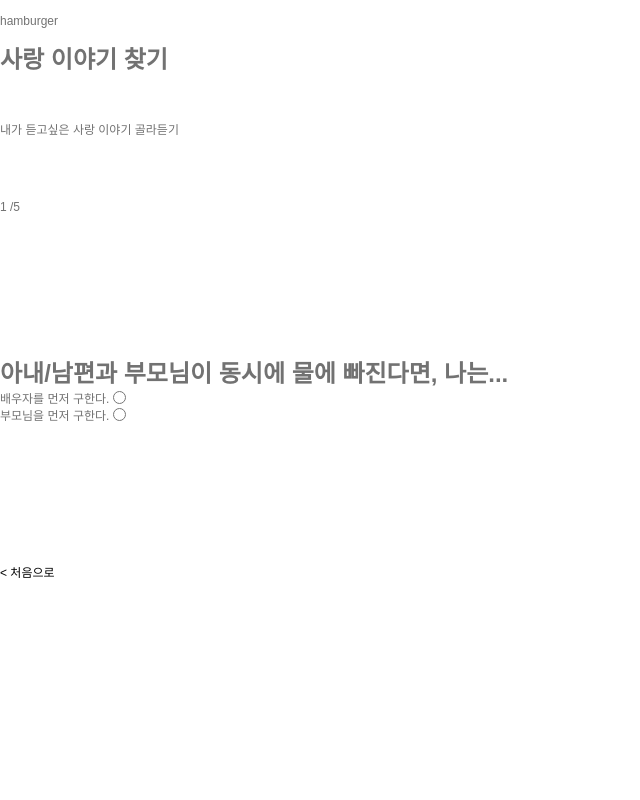
After one commit to eunjungleo/nilliweb, a Django app: template templates/quiz.html in a window 1280 px wide. The commit adds this page. Shown: the whole page, without its empty margins (0-640 px from the left). Run offline with Django 3.2, Linux system fonts and the light colour scheme; the template is opened without the code that fills it, so the values that code supplies are empty; some libraries are stand-ins or nearby versions.

Commit message:
feature quiz.html

```diff
--- a/nilli/settings.py
+++ b/nilli/settings.py
@@ -105,9 +105,9 @@ AUTH_PASSWORD_VALIDATORS = [
 # Internationalization
 # https://docs.djangoproject.com/en/3.1/topics/i18n/
 
-LANGUAGE_CODE = 'en-us'
+LANGUAGE_CODE = 'ko-kr'
 
-TIME_ZONE = 'UTC'
+TIME_ZONE = 'ASIA/SEOUL'
 
 USE_I18N = True
 
--- a/nilli/urls.py
+++ b/nilli/urls.py
@@ -15,12 +15,15 @@ Including another URLconf
 """
 from django.contrib import admin
 from django.urls import path
+import viewer.views
 from viewer.views import *
 
 urlpatterns = [
     path('admin/', admin.site.urls),
     path('about/', AboutView.as_view()),
-    path('detail/', ContentDetail.as_view()),
+    path('detail/<int:pk>/', viewer.views.detail_view, name='detail'),
     path('', ContentsAll.as_view()),
+    path('finder/', viewer.views.quiz, name='quiz'),
+
 
 ]
--- a/static/css/default.css
+++ b/static/css/default.css
@@ -1,21 +1,37 @@
 @charset "utf-8";
-@import url(http://fonts.googleapis.com/earlyaccess/notosanskr.css);
 
 /* layout */
+
+body {
+    display: grid;
+    width: 100%;
+    height: 100%;
+    grid-template-columns: 100%;
+    grid-template-rows: 5% 40% 45% 10%;
+    grid-template-areas:
+        "nav"
+        "header"
+        "main"
+        "footer";
+}
 nav {
-    height: 10%;
+    background-color: #ffffff;
+    position: fixed;
+    grid-area: nav;
 }
 
 header {
-    height: 20%;
+    grid-area: header;
+
 }
 
 main {
-    height: 60%;
+    grid-area: main;
+    overflow: auto !important;
 }
 
 footer {
-    height: 10%;
+    grid-area: footer;
 }
 
 /* nav slider  */
@@ -40,6 +56,7 @@ div.menu_slider {
 .active {
     display: block !important;
     position: fixed;
+    overflow-y: hidden;
     top: 0;
 }
 
@@ -47,29 +64,31 @@ div.menu_slider {
     width: 100% !important;
     height: 100% !important;
     z-index: 99;
+    display: none;
 }
 
 .scroll_lock {
-    overflow-y: hidden;
+    position: fixed;
+    overflow: hidden !important;
 }
 
 
 /* Reset */
- * {outline:0 !important;}
+ * {outline:0 !important; box-sizing: border-box;}
 html,body,h1,h2,h3,h4,h5,h6,div,p,blockquote,pre,code,address,ul,ol,li,menu,nav,section,article,aside,
-dl,dt,dd,table,thead,tbody,tfoot,label,caption,th,td,form,fieldset,legend,hr,input,button,textarea,object,figure,figcaption {margin:0;padding:0;}
-html, body{width:100%; height:100%;}
+dl,dt,dd,table,thead,tbody,tfoot,label,caption,th,td,form,fieldset,legend,hr,input,button,textarea,object,figure,figcaption {margin:0;padding:0; box-sizing: border-box;}
+html, body{max-width:100%; height:100%;}
 html{-webkit-touch-callout:none; -webkit-user-select:none; -webkit-tap-highlight-color:rgba(0, 0, 0, 0);}
 body{width:100%; background:#fff; min-width:320px; -webkit-text-size-adjust:none;word-wrap:break-word;word-break:break-all;}
 body,input,select,textarea,button {border:none;font-size:12px; font-family:'Noto Sans KR', sans-serif;color:#727272;}
 ul,ol,li{list-style:none;}
-table{width:100%;border-spacing:0;border-collapse:collapse;}
+table{width:100%;border-spacing:0;border-collapse:collapse; box-sizing: border-box;}
 img,fieldset{border:0;}
 address,cite,code,em{font-style:normal;font-weight:normal;}
 label,img,input,select,textarea,button{vertical-align:middle;}
 .hide,caption,legend{line-height:0;font-size:1px;overflow:hidden;}
 hr{display:none;}
-main,header,section,nav,footer,aside,article,figure{display:block;}
+main,header,section,nav,footer,aside,article,figure{display:block; width: 100%; margin: 0; padding: 0;}
 a{color:#000;text-decoration:none;}
 
 /* Form */
--- /dev/null
+++ b/static/css/quiz.css
@@ -0,0 +1,47 @@
+body {
+    display: grid;
+    width: 100%;
+    height: 100%;
+    grid-template-columns: 100%;
+    grid-template-rows: 5% 20% 65% 10%;
+    grid-template-areas:
+        "nav"
+        "header"
+        "main"
+        "footer";
+}
+
+
+/* header */
+
+header {
+    display: flex;
+    flex-direction: column;
+    justify-content: flex-end;
+    align-items: center;
+}
+
+h1.quiz_header_h1 {
+    width: 100%;
+    height: 50%;
+}
+
+span.quiz_header_span {
+    width: 100%;
+    height: 50%;
+}
+
+/* main */
+main {
+    display: grid;
+}
+
+div.wrap {
+    width: 100%;
+    height: 100%;
+    display: none;
+}
+
+.on {
+    display: block !important;
+}
--- a/templates/base.html
+++ b/templates/base.html
@@ -1,17 +1,19 @@
 {% load static %}
 <!DOCTYPE html>
-<html lang="en">
+<html lang="ko-kr">
 <head>
     <meta charset="UTF-8">
     <meta name="viewport" content="width=device-width, initial-scale=1.0">
     <link rel="stylesheet" type="text/css" href='{% static "css/default.css" %}'>
     <title>nilliria</title>
     <!-- favicon -->
+    {% block head %}
+    {% endblock head %}
     <link rel="icon" type="image/png" sizes="32x32" href='{% static "img/favicon-32x32.png" %}'>
     <meta name="msapplication-TileColor" content="#ffffff">
     <meta name="theme-color" content="#ffffff">
-    {% block head %}
-    {% endblock head %}
+
+
 </head>
 <body>
     <nav>
@@ -45,6 +47,7 @@
     <!-- -->
 
 
+
 <script>
     var trigger = document.getElementById('sliderTrigger');
     var slider = document.getElementById('slider');
@@ -58,6 +61,7 @@
         pageFill.classList.add("active", "page_fill_active");
         body.classList.add("scroll_lock");
 
+
     }
 
     function hideSlider() {
@@ -69,5 +73,8 @@
 
 </script>
 
+    {% block script %}
+    {% endblock script %}
+
 </body>
 </html>
--- /dev/null
+++ b/templates/quiz.html
@@ -0,0 +1,135 @@
+{% extends 'base.html' %}
+{% load static %}
+
+{% block head %}
+<link rel="stylesheet" href="//code.jquery.com/ui/1.12.1/themes/base/jquery-ui.css">
+<link rel="stylesheet" href="/resources/demos/style.css">
+<link rel="stylesheet" type="text/css" href='{% static "css/quiz.css" %}'>
+{% endblock head %}
+
+{% block header %}
+<h1 class='quiz_header_h1'>사랑 이야기 찾기</h1>
+<span class='quiz_header_span'>내가 듣고싶은 사랑 이야기 골라듣기</span>
+{% endblock header %}
+
+{% block main %}
+
+<div class='progrss'>
+    <span class='prg_current' id='crntNum'>1</span>
+    <span class='prg_total'>/5</span>
+</div>
+
+<div class='quiz_main question wrap on' id='1'>
+    <h1 class='quiz_main question statement'>아내/남편과 부모님이 동시에 물에 빠진다면, 나는...</h1>
+    <form action=''>
+        <ul class='quiz_main question answer'>
+            <li id='op' onclick='pageTurner();'>
+                <label for="1_1">배우자를 먼저 구한다.</label>
+                <input type="radio" id="1_1">
+            </li>
+            <li id='op' onclick='pageTurner();'>
+                <label for="1_2">부모님을 먼저 구한다.</label>
+                <input type="radio" id="1_2">
+            </li>
+        </ul>
+    </form>
+</div>
+<div class='quiz_main question wrap' id='2'>
+    <h1 class='quiz_main question statement'>나의 넷플릭스 추천 동영상에는 ____가 뜬다.</h1>
+    <form action=''>
+        <ul class='quiz_main question answer'>
+            <li id='op' onclick='pageTurner();'>
+                <label for="2_1">사이코지만 괜찮아</label>
+                <input type="radio" id="2_1">
+            </li>
+            <li id='op' onclick='pageTurner();'>
+                <label for="2_2">키싱부스</label>
+                <input type="radio" id="2_2">
+            </li>
+        </ul>
+    </form>
+</div>
+<div class='quiz_main question wrap' id='3'>
+    <h1 class='quiz_main question statement'>음악을 들을때 나는</h1>
+    <form action=''>
+        <ul class='quiz_main question answer'>
+            <li id='op' onclick='pageTurner();'>
+                <label for="3_1">1등하는건 이유가 있어. 무조건 멜론 탑100</label>
+                <input type="radio" id="3_1">
+            </li>
+            <li id='op' onclick='pageTurner();'>
+                <label for="3_2">아무도 모르고 나만 아는 노래를 듣는다.</label>
+                <input type="radio" id="3_2">
+        </ul>
+    </form>
+</div>
+<div class='quiz_main question wrap' id='4'>
+    <h1 class='quiz_main question statement'>lorem</h1>
+    <form action=''>
+        <ul class='quiz_main question answer'>
+            <li id='op' onclick='pageTurner();'>
+                <label for="4_1">1</label>
+                <input type="radio" id="4_1">
+            </li>
+            <li id='op' onclick='pageTurner();'>
+                <label for="4_2">1</label>
+                <input type="radio" id="4_2">
+            </li>
+        </ul>
+    </form>
+</div>
+<div class='quiz_main question wrap' id='5'>
+    <h1 class='quiz_main question statement'>lorem</h1>
+    <form action=''>
+        <ul class='quiz_main question answer'>
+            <li id='op' onclick='showVid();'>
+                <label for="5_1">1</label>
+                <input type="radio" id="5_1">
+            </li>
+            <li id='op' onclick='showVid();'>
+                <label for="5_1">2</label>
+                <input type="radio" id="5_1">
+            </li>
+        </ul>
+    </form>
+</div>
+
+<a class='' id='setBack' href='#' onclick='clearVal()'>< 처음으로</a>
+
+{% endblock main %}
+
+
+
+{% block script %}
+<script>
+
+
+
+// turn to next Question
+function pageTurner() {
+    var crntQn = document.querySelector('.on');
+    var nextQn = crntQn.nextSibling.nextSibling;
+    crntQn.classList.remove('on')
+    nextQn.classList.add('on')
+    document.getElementById('crntNum').innerHTML = parseInt(crntQn.getAttribute('id'))+1;
+}
+
+// setBack button
+function clearVal() {
+
+}
+
+
+// redirection to matching detail page; ajax
+function showVid() {
+
+
+}
+
+</script>
+
+
+<!-- jQuery -->
+<script src="https://code.jquery.com/jquery-1.12.4.js"></script>
+<script src="https://code.jquery.com/ui/1.12.1/jquery-ui.js"></script>
+{% endblock script %}
```
Also changed, not shown: TODO.md (added, +13 -0 lines), static/css/about.css (added, +87 -0 lines), static/css/detail.css (added, +8 -0 lines), templates/about.html (+66 -0 lines), templates/detail.html (+34 -14 lines), viewer/views.py (+17 -0 lines), static/img/about_nonjangpan.png (added), static/img/sns_instagram.png (added), static/img/sns_tiktok.svg (added), static/img/sns_youtube.png (added), static/img/team.jpg (added), viewer/models.py (line endings or trailing spaces), 1 other file. Lines whose indentation alone changed are shown as unchanged.
